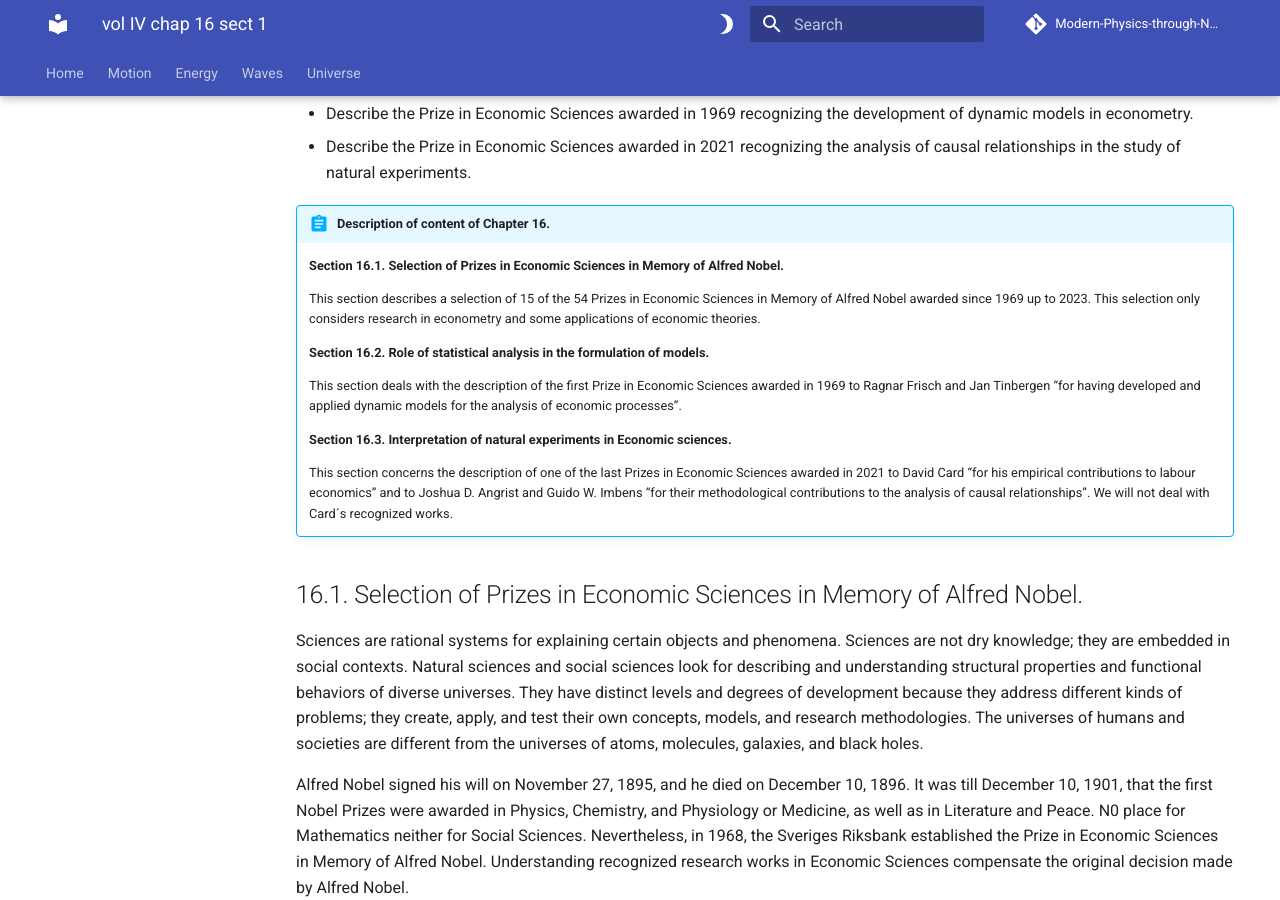
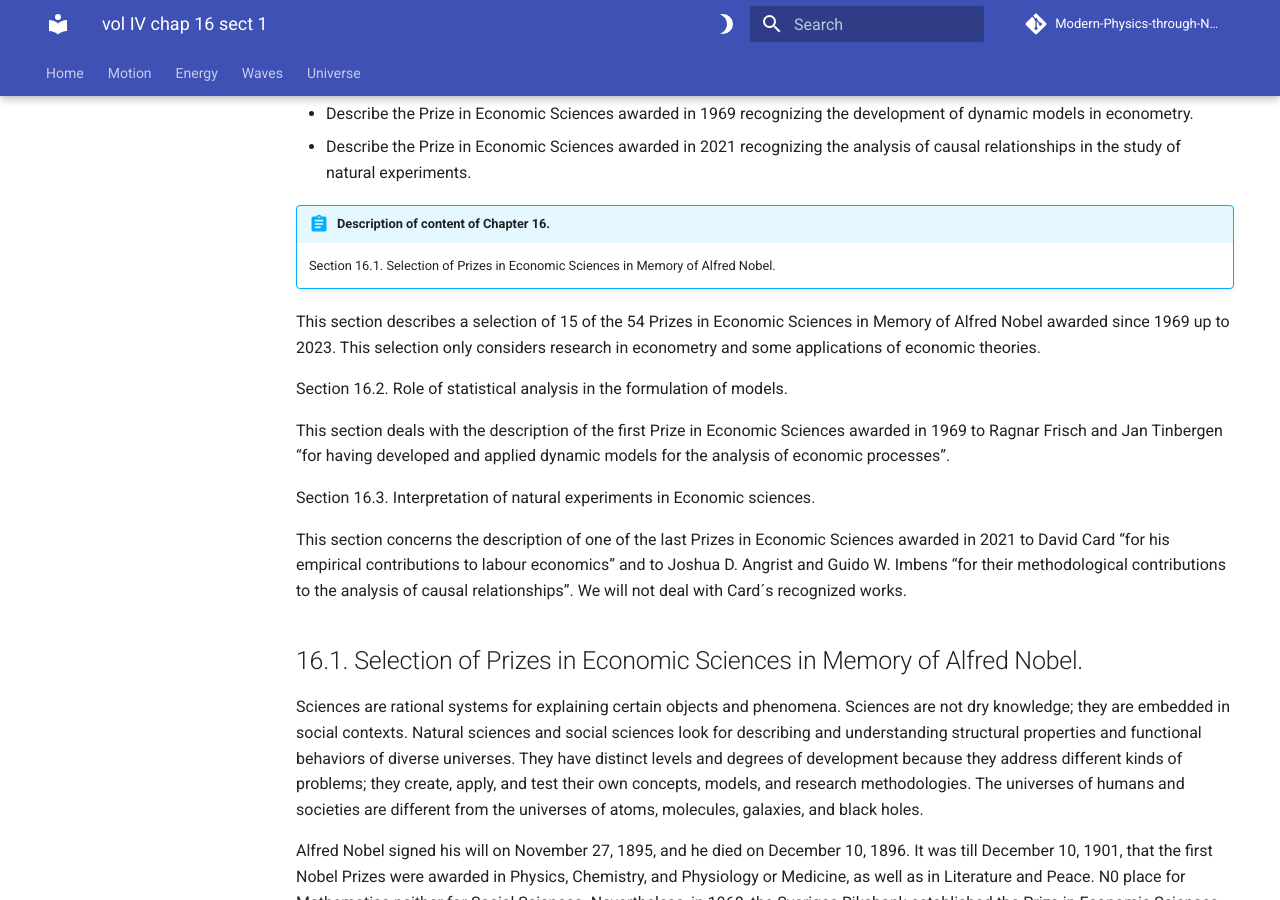
Before and after one commit to modphysnobel/modphysnobel.github.io, an MkDocs documentation site: the page built from docs/vol-IV/vol-IV-chap-16-sect-1.md, in a window 1280 px wide and 900 px high, scrolled down 676 px. Built offline with MkDocs 1.6.1 and Material for MkDocs 9.7.7, drawn with Linux system fonts in a browser that asks for light colours; some web fonts are replaced; comment, search, counter and statistics services are not loaded.

```diff
--- a/docs/vol-IV/vol-IV-chap-16-sect-1.md
+++ b/docs/vol-IV/vol-IV-chap-16-sect-1.md
@@ -25,17 +25,17 @@ After this Chapter you should be able to:
 
 !!! abstract "Description of content of Chapter 16."
 
-	**Section 16.1. Selection of Prizes in Economic Sciences in Memory of Alfred Nobel.**
+	Section 16.1. Selection of Prizes in Economic Sciences in Memory of Alfred Nobel.
 
-	This section describes a selection of 15 of the 54 Prizes in Economic Sciences in Memory of Alfred Nobel awarded since 1969 up to 2023. This selection only considers research in econometry and some applications of economic theories.
+This section describes a selection of 15 of the 54 Prizes in Economic Sciences in Memory of Alfred Nobel awarded since 1969 up to 2023. This selection only considers research in econometry and some applications of economic theories.
 
-	**Section 16.2. Role of statistical analysis in the formulation of models.**
+Section 16.2. Role of statistical analysis in the formulation of models.
 
-	This section deals with the description of the first Prize in Economic Sciences awarded in 1969 to Ragnar Frisch and Jan Tinbergen “for having developed and applied dynamic models for the analysis of economic processes”.
+This section deals with the description of the first Prize in Economic Sciences awarded in 1969 to Ragnar Frisch and Jan Tinbergen “for having developed and applied dynamic models for the analysis of economic processes”.
 
-	**Section 16.3. Interpretation of natural experiments in Economic sciences.**
+Section 16.3. Interpretation of natural experiments in Economic sciences.
 
-	This section concerns the description of one of the last Prizes in Economic Sciences awarded in 2021 to David Card “for his empirical contributions to labour economics” and to Joshua D. Angrist and Guido W. Imbens “for their methodological contributions to the analysis of causal relationships”. We will not deal with Card´s recognized works.
+This section concerns the description of one of the last Prizes in Economic Sciences awarded in 2021 to David Card “for his empirical contributions to labour economics” and to Joshua D. Angrist and Guido W. Imbens “for their methodological contributions to the analysis of causal relationships”. We will not deal with Card´s recognized works.
 
 
 ## 16.1. Selection of Prizes in Economic Sciences in Memory of Alfred Nobel.
```
